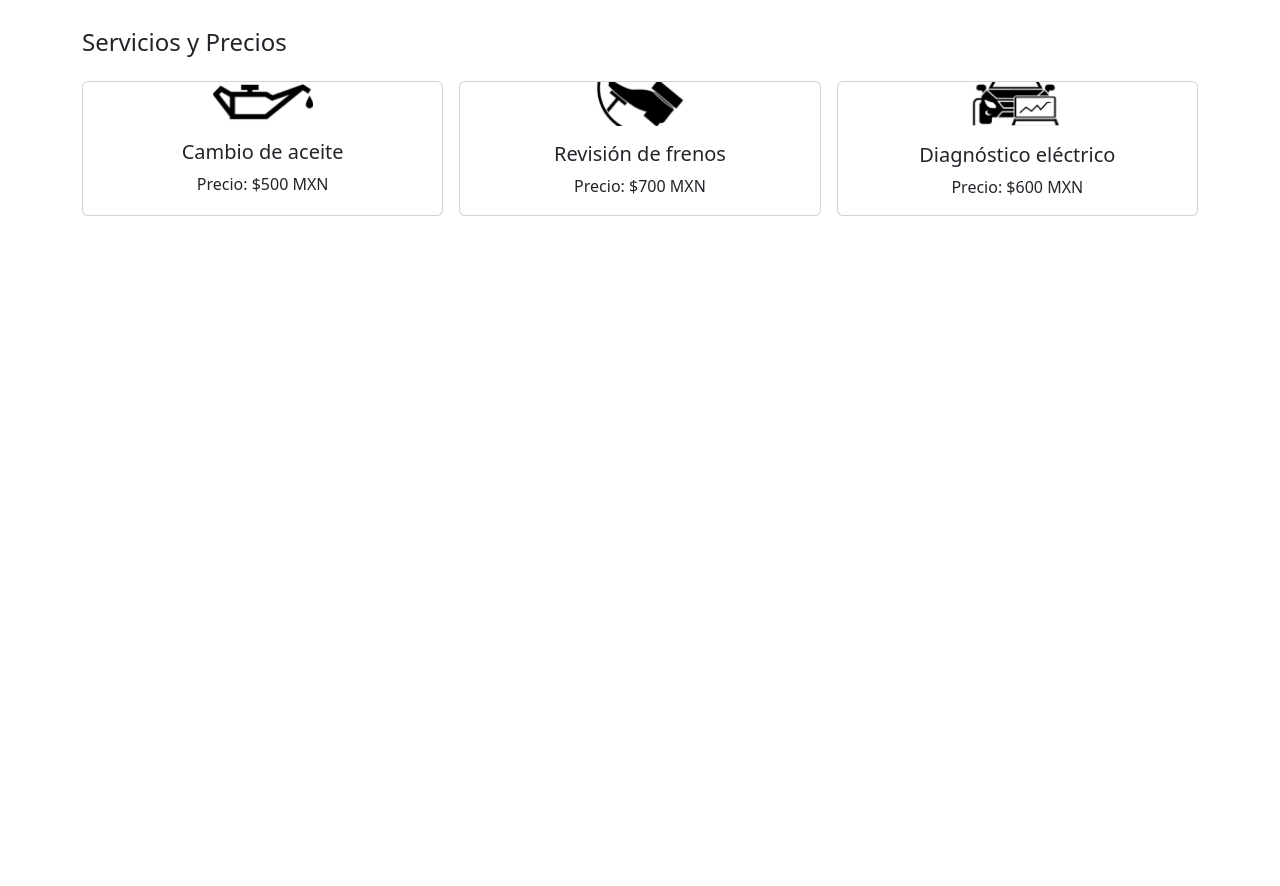
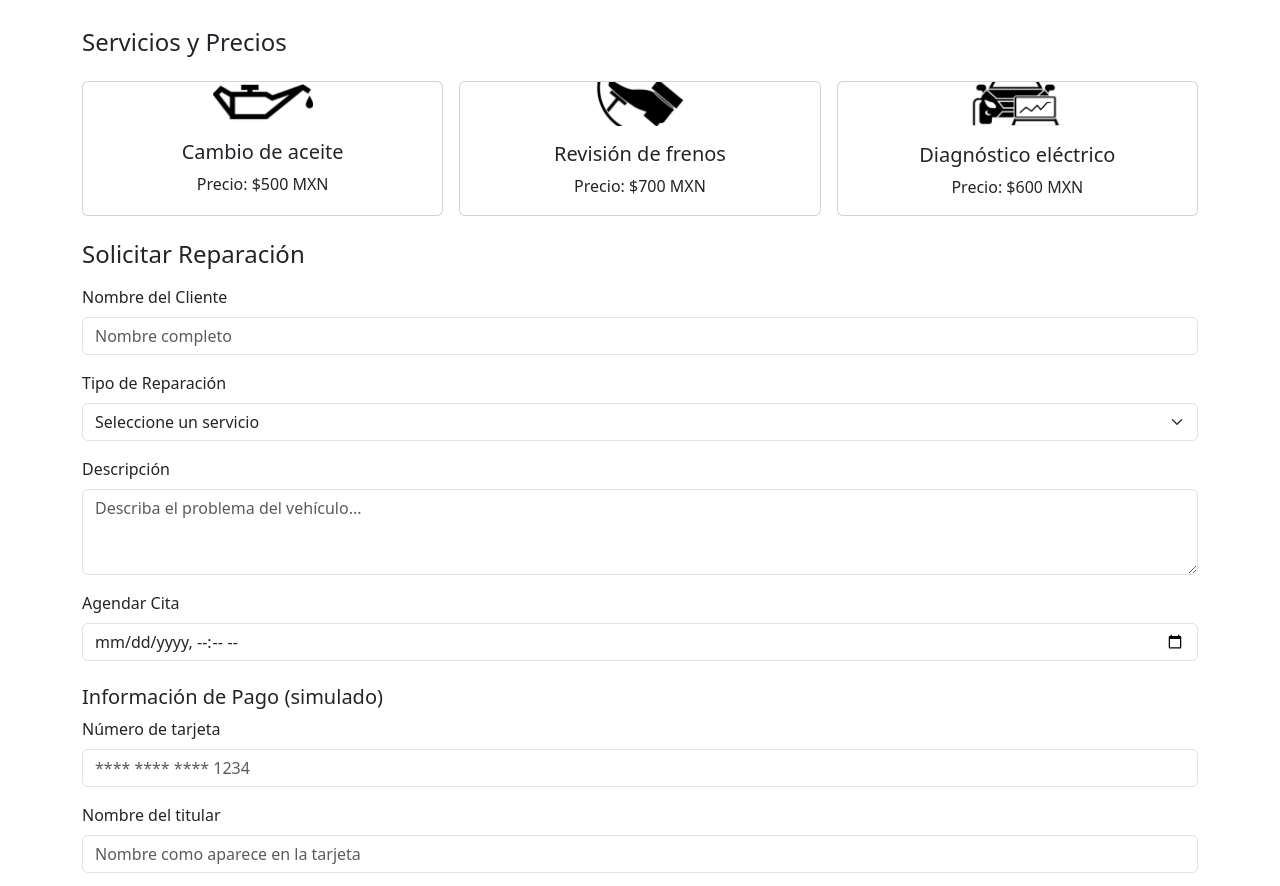
Before and after one commit to Brian-EPJ/AE7_ABPRO, a plain HTML site: page index.html in a window 1280 px wide. Shown: the part 66-952 px from the top of the page. Before the commit the page ends 800 px from the top, so only its background shows below. Drawn offline with nearby package versions, Linux system fonts and the light colour scheme.

Commit message:
Formulario listo

```diff
--- a/index.html
+++ b/index.html
@@ -46,5 +46,56 @@
       </div>
     </div>
   </div>
+    <!-- Formulario de Solicitud -->
+  <div class="container mb-5">
+    <h4 class="mb-3">Solicitar Reparación</h4>
+    <form>
+      <div class="mb-3">
+        <label class="form-label">Nombre del Cliente</label>
+        <input type="text" class="form-control" placeholder="Nombre completo">
+      </div>
+
+      <div class="mb-3">
+        <label class="form-label">Tipo de Reparación</label>
+        <select class="form-select">
+          <option selected>Seleccione un servicio</option>
+          <option value="aceite">Cambio de aceite</option>
+          <option value="frenos">Revisión de frenos</option>
+          <option value="electrico">Diagnóstico eléctrico</option>
+        </select>
+      </div>
+
+      <div class="mb-3">
+        <label class="form-label">Descripción</label>
+        <textarea class="form-control" rows="3" placeholder="Describa el problema del vehículo..."></textarea>
+      </div>
+
+      <div class="mb-3">
+        <label class="form-label">Agendar Cita</label>
+        <input type="datetime-local" class="form-control">
+      </div>
+
+      <h5 class="mt-4">Información de Pago (simulado)</h5>
+
+      <div class="mb-3">
+        <label class="form-label">Número de tarjeta</label>
+        <input type="text" class="form-control" placeholder="**** **** **** 1234">
+      </div>
+
+      <div class="mb-3">
+        <label class="form-label">Nombre del titular</label>
+        <input type="text" class="form-control" placeholder="Nombre como aparece en la tarjeta">
+      </div>
+
+      <div class="mb-3">
+        <label class="form-label">CVV</label>
+        <input type="text" class="form-control" placeholder="123">
+      </div>
+
+      <button type="submit" class="btn btn-success">Confirmar Solicitud</button>
+    </form>
+  </div>
+
+  <script src="https://cdn.jsdelivr.net/npm/bootstrap@5.3.0/dist/js/bootstrap.bundle.min.js"></script>
 </body>
 </html>
```
